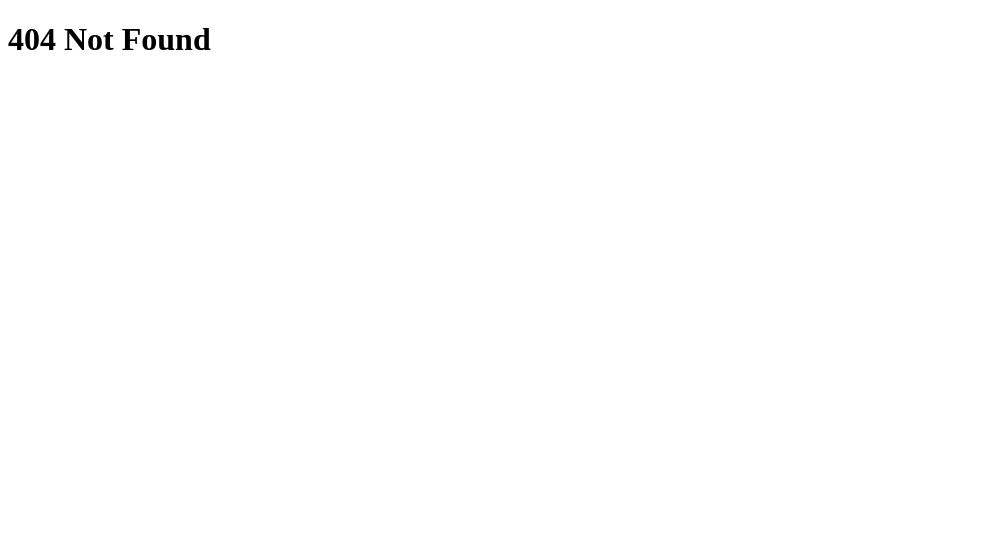
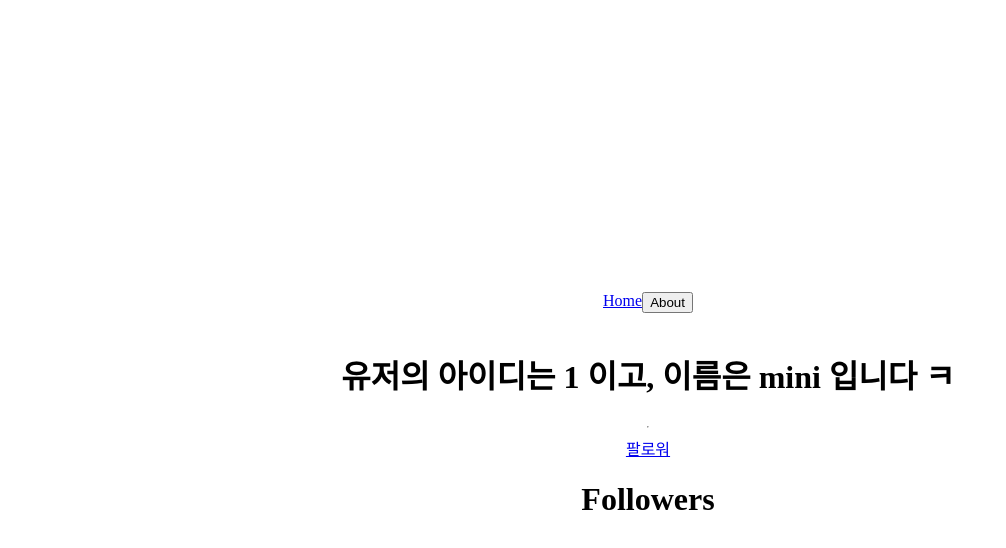
Before and after one commit to nocturnior/react-master, a React (Create React App) app: page /users/1/followers in a window 1280 px wide. Before the commit this address had no page. Shown: the top 548 px of the page, without its empty margins (0-1006 px from the left). Built offline with nearby package versions, Linux system fonts and the light colour scheme.

Commit message:
:construction: [RRD] React-Router-Dom : Outlet 사용해보기
'/'를 쓰면 절대경로가 된다 → '/'를 빼고 쓰면 현재 있는 URL다음에 경로를 추가

```diff
--- /dev/null
+++ b/src/screens/users/Followers.tsx
@@ -0,0 +1,3 @@
+export default function Followers() {
+  return <h1>Followers</h1>;
+}
--- a/src/screens/users/User.tsx
+++ b/src/screens/users/User.tsx
@@ -1,13 +1,21 @@
-import { useParams } from 'react-router-dom';
+import { Link, Outlet, useParams } from 'react-router-dom';
 import { users } from '../../db';
 
 export default function User() {
   //  <Route path >와 일치하는 현재 URL에서 동적 매개변수의 key/value 쌍 객체를 반환합니다. 하위 경로는 상위 경로에서 모든 매개변수를 상속합니다.
   const { userId } = useParams();
+  console.log('🚀 ⁝ User ⁝ userId:', userId);
 
   return (
-    <h1>
-      유저의 아이디는 {userId} 이고, 이름은 {users[Number(userId) - 1].name} 입니다 ㅋ
-    </h1>
+    <>
+      <h1>
+        유저의 아이디는 {userId} 이고, 이름은 {users[Number(userId) - 1].name} 입니다 ㅋ
+      </h1>
+
+      <hr />
+      {/* '/'를 쓰면 절대경로가 된다 → '/'를 빼고 쓰면 현재 있는 URL다음에 경로를 추가 */}
+      <Link to='followers'>팔로워</Link>
+      <Outlet />
+    </>
   );
 }
```
Also changed, not shown: src/Router.tsx (+7 -1 lines).
